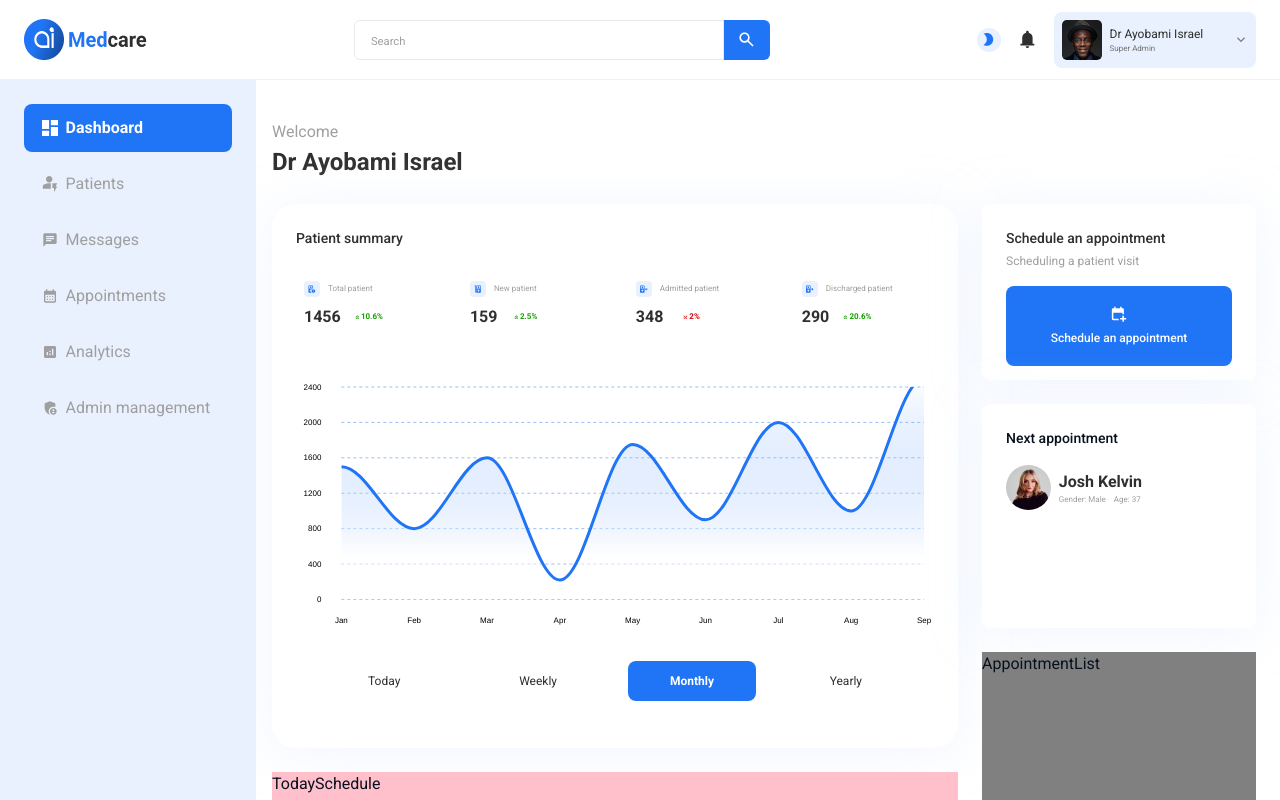
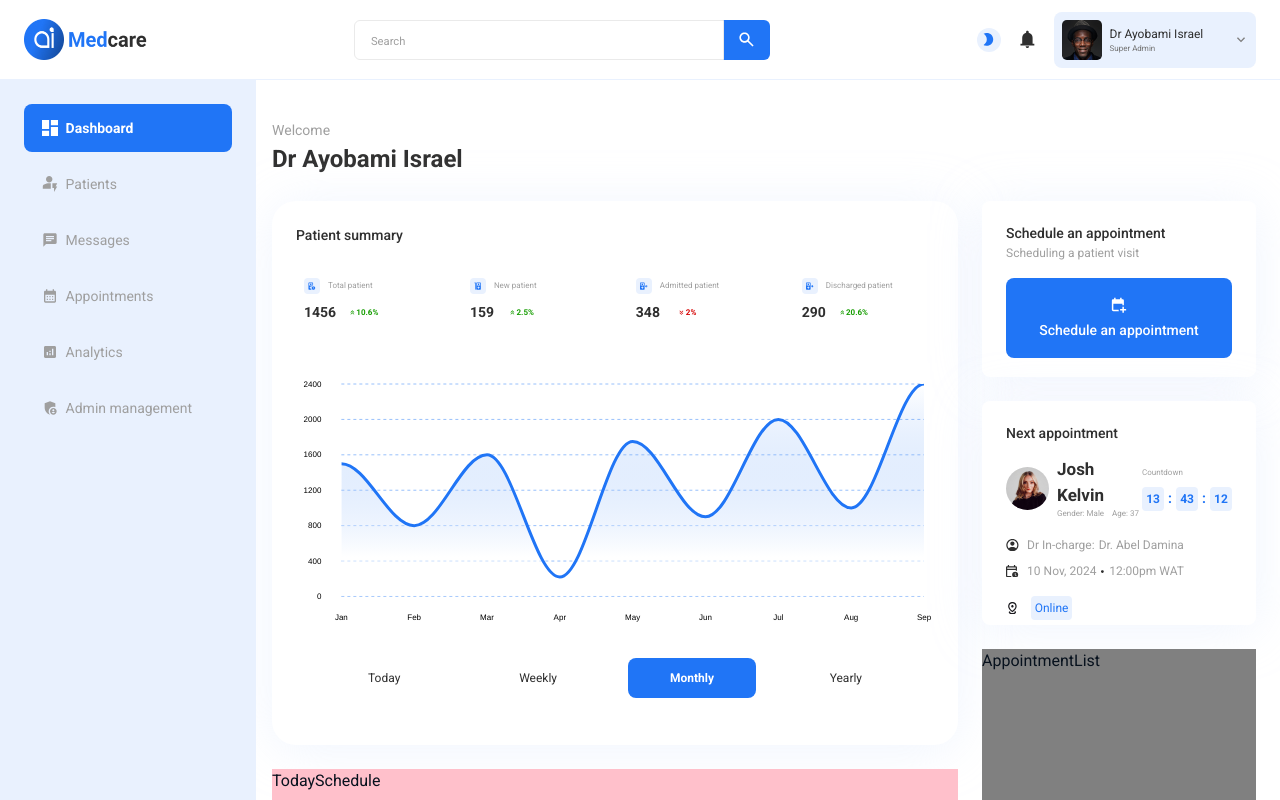
Before and after one commit to ayodeji1167/medcare, a React (Vite) app: page / in a window 1280 px wide. Shown: the top 800 px of the page. Built offline with nearby package versions, Linux system fonts and the light colour scheme.

Commit message:
next appointment ui done

```diff
--- a/src/data/dashboard.ts
+++ b/src/data/dashboard.ts
@@ -36,7 +36,7 @@ export const stats = [
 export const lineChartData = [
   {
     name: 'Mobile apps',
-    data: [1500, 800, 1600, 220, 1750, 900, 2000, 1000, 2500],
+    data: [1500, 800, 1600, 220, 1750, 900, 2000, 1000, 2400],
   },
 ];
 
--- a/src/features/dashboard/components/dashboard/NextAppointment.tsx
+++ b/src/features/dashboard/components/dashboard/NextAppointment.tsx
@@ -1,5 +1,24 @@
-import { Box, Flex, Image, Text } from '@chakra-ui/react';
+import { Box, Center, Flex, Icon, Image, Stack, Text } from '@chakra-ui/react';
 import userBg from '@/assets/images/appointment-avatar.png';
+import { ReactComponent as CalendarIcon } from '@/assets/icons/dashboard/black-calendar.svg';
+import { ReactComponent as LocationIcon } from '@/assets/icons/dashboard/location.svg';
+import { ReactComponent as DotIcon } from '@/assets/icons/dashboard/dot.svg';
+import { ReactComponent as UserIcon } from '@/assets/icons/dashboard/user.svg';
+function CountDownItem({ value }: { value: number }) {
+  return (
+    <Center
+      h={'1.5rem'}
+      w={'1.375rem'}
+      bg={'#E9F1FE'}
+      color={'primary.500'}
+      fontWeight={'600'}
+      fontSize={'.75rem'}
+      rounded={'.25rem'}
+    >
+      {value}
+    </Center>
+  );
+}
 export default function NextAppointment() {
   return (
     <Box
@@ -9,7 +28,7 @@ export default function NextAppointment() {
       h={'14rem'}
       bg={'white'}
     >
-      <Text mb={'1rem'} fontWeight={500} fontSize={'.875rem'}>
+      <Text mb={'1rem'} variant={'componentHeading'}>
         Next appointment
       </Text>
       <Flex alignItems={'center'}>
@@ -23,14 +42,69 @@ export default function NextAppointment() {
           />
         </Box>
         <Box>
-          <Text color={'#2F2F2F'} fontWeight={600}>
+          <Text color={'#2F2F2F'} fontSize={'lg'} fontWeight={600}>
             Josh Kelvin
           </Text>
-          <Flex gap={'.5rem'} color={'#9F9F9F'}>
-            <Text fontSize={'.5rem'}>Gender: Male</Text>
-            <Text fontSize={'.5rem'}>Age: 37</Text>
+          <Flex gap={'.5rem'}>
+            <Text variant={'grey'} fontSize={'.5rem'}>
+              Gender: Male
+            </Text>
+            <Text variant={'grey'} fontSize={'.5rem'}>
+              Age: 37
+            </Text>
           </Flex>
         </Box>
+        <Stack ml={'auto'}>
+          <Text variant={'grey'} fontSize={'.5rem'}>
+            Countdown
+          </Text>
+          <Flex alignItems={'center'} gap={'.25rem'}>
+            <CountDownItem value={13} />
+            <Text fontWeight={600} color={'primary.500'}>
+              :
+            </Text>
+            <CountDownItem value={43} />
+            <Text fontWeight={600} color={'primary.500'}>
+              :
+            </Text>
+            <CountDownItem value={12} />
+          </Flex>
+        </Stack>
+      </Flex>
+
+      <Box mt={'1rem'}>
+        <Flex mb={'.5rem'} gap={'.52rem'} alignItems={'center'}>
+          <Icon boxSize={'.8rem'} as={UserIcon} />
+          <Flex gap={'.25rem'} alignItems={'center'}>
+            <Text variant={'grey'} size={'sm'}>
+              Dr In-charge:
+            </Text>
+            <Text variant={'grey'} size={'sm'}>
+              Dr. Abel Damina
+            </Text>
+          </Flex>
+        </Flex>
+        <Flex gap={'.52rem'} alignItems={'center'}>
+          <Icon boxSize={'.8rem'} as={CalendarIcon} />
+          <Flex gap={'.25rem'} alignItems={'center'}>
+            <Text variant={'grey'} size={'sm'}>
+              10 Nov, 2024
+            </Text>
+            <Icon boxSize={'.3rem'} as={DotIcon} />
+            <Text variant={'grey'} size={'sm'}>
+              12:00pm WAT
+            </Text>
+          </Flex>
+        </Flex>
+      </Box>
+
+      <Flex alignItems={'center'} gap={'.75rem'} mt={'1rem'}>
+        <Icon boxSize={'.8rem'} as={LocationIcon} />
+        <Center w={'2.6rem'} h={'1.5rem'} bg={'#E9F1FE'} rounded={'.25rem'}>
+          <Text size={'sm'} color={'primary.500'}>
+            Online
+          </Text>
+        </Center>
       </Flex>
     </Box>
   );
--- a/src/features/dashboard/components/dashboard/Schedule.tsx
+++ b/src/features/dashboard/components/dashboard/Schedule.tsx
@@ -10,19 +10,13 @@ export default function Schedule() {
       p={'1.5rem'}
       rounded={'.5rem'}
     >
-      <Text
-        color={'#2F2F2F'}
-        mb={'.2rem'}
-        fontSize={'.875rem'}
-        fontWeight={500}
-      >
+      <Text variant={'componentHeading'} mb={'.2rem'}>
         Schedule an appointment
       </Text>
       <Text color={'#9F9F9F'} fontSize={'.75rem'}>
         Scheduling a patient visit
       </Text>
       <Stack
-        color={'white'}
         bg={'primary.500'}
         alignItems={'center'}
         justifyContent={'center'}
@@ -35,7 +29,7 @@ export default function Schedule() {
         <Box>
           <Icon as={CalendarIcon} />
         </Box>
-        <Text fontWeight={500} fontSize={'.75rem'}>
+        <Text color={'white'} fontWeight={500}>
           Schedule an appointment
         </Text>
       </Stack>
--- a/src/providers/theme-provider/custom/components/Text.tsx
+++ b/src/providers/theme-provider/custom/components/Text.tsx
@@ -1,75 +1,35 @@
-export const Text = {
+import { defineStyleConfig } from '@chakra-ui/react';
+
+// Define the base styles and variants for the Text component
+export const Text = defineStyleConfig({
   baseStyle: {
-    fontSize: { base: '15px', md: '15px', lg: '16px' }, // Set your desired default font size
+    fontSize: { base: '15px', md: '15px', lg: '16px' },
+    color: '#2F2F2F',
+    fontWeight: 400,
   },
-
   variants: {
-    subHeading: {
-      fontSize: {
-        base: '20px',
-        md: '24px',
-        lg: '30px',
-      },
-      fontWeight: 'bold',
-      textAlign: 'center',
-      fontFamily: 'heading',
+    grey: {
+      color: '#9F9F9F',
     },
-    dashBoardSubHead: {
-      fontSize: {
-        base: '14px',
-        md: '16px',
-        lg: '18px',
-      },
-      fontWeight: 'bold',
-      textAlign: 'center',
-      fontFamily: 'heading',
-    },
-    profileSubHead: {
-      fontSize: {
-        base: '14px',
-        md: '16px',
-        lg: '18px',
-      },
-      fontWeight: 'bold',
-      color: '#1D1D1D',
-      fontFamily: 'DM Sans',
-    },
-    dashboardHeading: {
-      fontSize: {
-        base: '13px',
-        md: '16px',
-        lg: '18px',
-      },
-      fontWeight: '500',
-      // textAlign: 'start',
-      fontFamily: 'BR Firma',
-    },
-    onboardHeading: {
-      fontSize: {
-        base: '18px',
-        md: '20px',
-        lg: '22px',
-      },
-      fontWeight: 'bold',
-      textAlign: 'center',
-      fontFamily: 'heading',
-    },
-    small: {
-      fontSize: {
-        base: '12px',
-        md: '13px',
-        lg: '14px',
-      },
-      fontFamily: 'body',
-    },
-    smallHeader: {
-      fontSize: {
-        base: '12px',
-        md: '14px',
-        lg: '16px',
-      },
-      fontFamily: 'body',
-      fontWeight: '500',
+    componentHeading: {
+      fontSize: '.875rem',
+      fontWeight: 'medium',
+      color: '#2F2F2F',
+      lineHeight: '1rem',
     },
   },
-};
+  sizes: {
+    sm: {
+      fontSize: '.75rem',
+    },
+    md: {
+      fontSize: '.875rem',
+    },
+    lg: {
+      fontSize: '1rem',
+    },
+  },
+  defaultProps: {
+    size: 'md',
+  },
+});
```
Also changed, not shown: src/assets/icons/dashboard/dot.svg (added).
